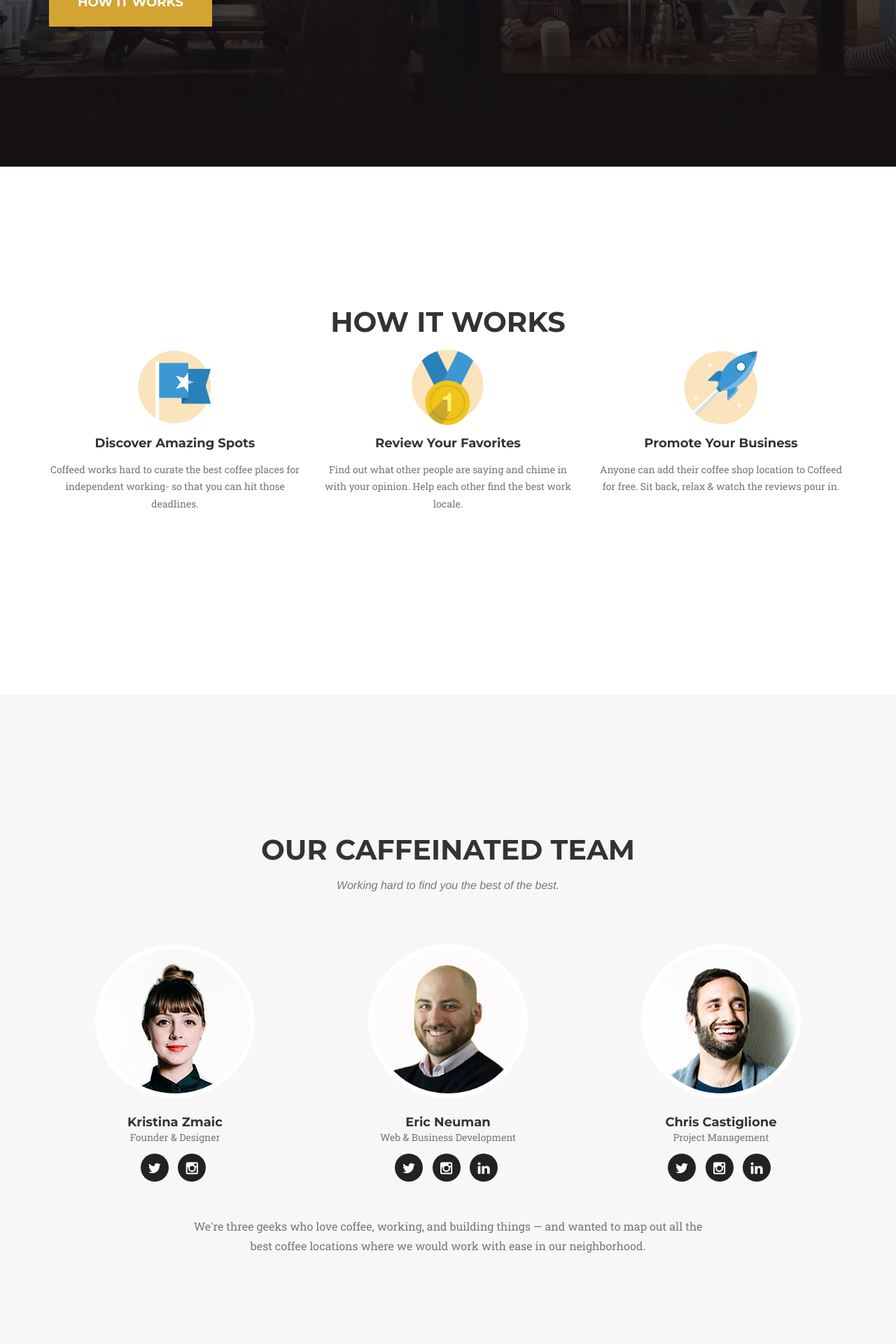
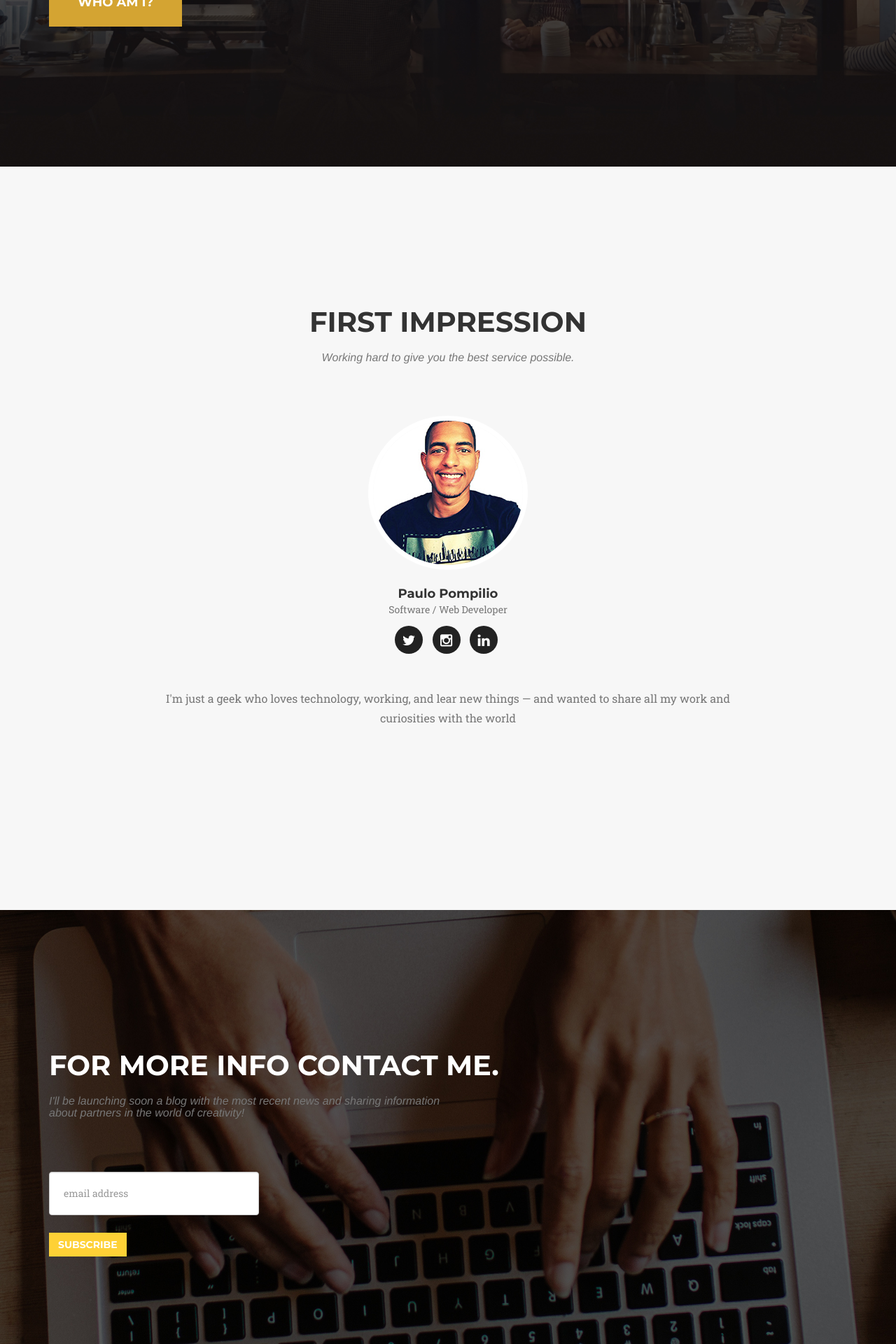
Before and after one commit to Pompz/coffeedapp, a Django app: page / in a window 1280 px wide. Shown: the part 560-2480 px from the top of the page at 70% size. Run offline with Django 3.2, Linux system fonts and the light colour scheme; some libraries are stand-ins or nearby versions; some web fonts are replaced.

Commit message:
changes to design

```diff
--- a/templates/base/index.html
+++ b/templates/base/index.html
@@ -10,7 +10,7 @@
     <meta name="description" content="">
     <meta name="author" content="">
 
-    <title>C O F F E E D</title>
+    <title>Paulo Pompilio - Web Developer</title>
 
     <!-- Bootstrap Core CSS -->
     <link href="{% static "css/bootstrap.min.css" %}" rel="stylesheet">
@@ -47,7 +47,7 @@
                     <span class="icon-bar"></span>
                     <span class="icon-bar"></span>
                 </button>
-                <a class="navbar-brand page-scroll" href="/">C O F F E E D</a>
+                <a class="navbar-brand page-scroll" href="/">P. P O M P I L I O</a>
             </div>
 
             <!-- Collect the nav links, forms, and other content for toggling -->
@@ -58,11 +58,9 @@
                         <a href="#page-top"></a>
                     </li>
                     <li>
-                        <a class="page-scroll" href="#services">Services</a>
+                        <a class="page-scroll" href="#impression">First Impression</a>
                     </li>
-                    <li>
-                        <a class="page-scroll" href="#team">Team</a>
-                    </li>
+
                     <li>
                         <a class="page-scroll" href="#contact">Contact</a>
                     </li>
@@ -80,102 +78,46 @@
    <header>
      <div class="container">
        <div class="intro-text">
-         <div class="intro-heading">Hi, We're Coffeed.</div>
-         <div class="intro-lead-in">Find your favorite office away from home. We're curating some of the best coffee shops to successfully work, meet & thrive at.</div>
-         <a href="#services" class="page-scroll btn btn-xl">How It Works</a>
+         <div class="intro-heading">Olá, I am Paulo Pompilio.</div>
+         <div class="intro-lead-in">I'm a web developer passionate about music, technology and creativity.</div>
+         <a href="#impression" class="page-scroll btn btn-xl">Who am I?</a>
        </div>
      </div>
    </header>
 
-    <!-- Services Section -->
-    <section id="services">
+
+
+
+    <!-- Impression Section -->
+    <section id="impression" class="bg-light-gray">
       <div class="container">
         <div class="row">
           <div class="col-lg-12 text-center">
-          <h2 class="section-heading">How It Works</h2>
-
-          </div>
-          </div>
-          <div class="row text-center">
-            <div class="col-md-4">
-            <img class="coffeed-svg-icon" src="{% static "img/svg/python_flag.svg" %}"></>
-            <h4 class="service-heading">Discover Amazing Spots</h4>
-            <p class="text-muted">Coffeed works hard to curate the best coffee places for independent working- so that you can hit those deadlines.</p>
-            </div>
-            <div class="col-md-4">
-            <img class="coffeed-svg-icon" src="{% static "img/svg/python_badge.svg" %}"></>
-            <h4 class="service-heading">Review Your Favorites</h4>
-            <p class="text-muted">Find out what other people are saying and chime in with your opinion. Help each other find the best work locale.</p>
-            </div>
-            <div class="col-md-4">
-            <img class="coffeed-svg-icon" src="{% static "img/svg/python_rocket.svg" %}"></>
-            <h4 class="service-heading">Promote Your Business</h4>
-            <p class="text-muted">Anyone can add their coffee shop location to Coffeed for free. Sit back, relax & watch the reviews pour in.</p>
-            </div>
-        </div>
-      </div>
-</section>
-
-
-
-    <!-- Team Section -->
-    <!-- Team Section -->
-    <section id="team" class="bg-light-gray">
-      <div class="container">
-        <div class="row">
-          <div class="col-lg-12 text-center">
-            <h2 class="section-heading">Our Caffeinated Team</h2>
-            <h3 class="section-subheading text-muted">Working hard to find you the best of the best.</h3>
+            <h2 class="section-heading">First Impression</h2>
+            <h3 class="section-subheading text-muted">Working hard to give you the best service possible.</h3>
           </div>
         </div>
-        <div class="row">
-          <div class="col-sm-4">
+
+          <div class="col-sm-12">
             <div class="team-member">
-              <img src="{% static "img/team/1.jpg" %}" class="img-responsive img-circle" alt="">
-              <h4>Kristina Zmaic</h4>
-              <p class="text-muted">Founder & Designer</p>
+              <img src="{% static "img/team/2.jpg" %}" class="img-responsive img-circle" alt="">
+              <h4>Paulo Pompilio</h4>
+              <p class="text-muted"> Software / Web Developer</p>
               <ul class="list-inline social-buttons">
-                <li><a href="https://twitter.com/kzmaic"><i class="fa fa-twitter"></i></a>
+                <li><a href="https://twitter.com/pompasjr"><i class="fa fa-twitter"></i></a>
                 </li>
-                <li><a href="https://instagram.com/kzmaic/"><i class="fa fa-instagram"></i></a>
+                <li><a href="https://instagram.com/paulo.pompilio"><i class="fa fa-instagram"></i></a>
+                </li>
+                <li><a href="https://www.linkedin.com/in/pompiliopaulo"><i class="fa fa-linkedin"></i></a>
                 </li>
               </ul>
             </div>
           </div>
-          <div class="col-sm-4">
-            <div class="team-member">
-              <img src="{% static "img/team/2.jpg" %}" class="img-responsive img-circle" alt="">
-              <h4>Eric Neuman</h4>
-              <p class="text-muted">Web & Business Development</p>
-              <ul class="list-inline social-buttons">
-                <li><a href="https://twitter.com/eric_neuman"><i class="fa fa-twitter"></i></a>
-                </li>
-                <li><a href="https://instagram.com/eric_neuman"><i class="fa fa-instagram"></i></a>
-                </li>
-                <li><a href="https://www.linkedin.com/in/ericneuman"><i class="fa fa-linkedin"></i></a>
-                </li>
-              </ul>
-            </div>
-          </div>
-          <div class="col-sm-4">
-            <div class="team-member">
-              <img src="{% static "img/team/3.jpg" %}" class="img-responsive img-circle" alt="">
-              <h4>Chris Castiglione</h4>
-              <p class="text-muted">Project Management</p>
-              <ul class="list-inline social-buttons">
-                <li><a href="https://twitter.com/castig"><i class="fa fa-twitter"></i></a>
-                </li>
-                <li><a href="https://instagram.com/castig"><i class="fa fa-instagram"></i></a>
-                </li>
-                <li><a href="http://www.linkedin.com/in/castig"><i class="fa fa-linkedin"></i></a>
-                </li>
-              </ul>
-            </div>
-          </div>
+
         </div>
         <div class="row">
           <div class="col-lg-8 col-lg-offset-2 text-center">
-            <p class="large text-muted">We're three geeks who love coffee, working, and building things — and wanted to map out all the best coffee locations where we would work with ease in our neighborhood.</p>
+            <p class="large text-muted">I'm just a geek who loves technology, working, and lear new things — and wanted to share all my work and curiosities with the world</p>
           </div>
         </div>
       </div>
@@ -186,8 +128,8 @@
       <div class="container">
         <div class="row">
           <div class="col-lg-12">
-            <h2 class="section-heading">Be the first to find out.</h2>
-            <h3 class="section-subheading text-muted">We'll be launching soon, so sign up to be one of the first to be invited.</h3>
+            <h2 class="section-heading">For more info contact me.</h2>
+            <h3 class="section-subheading text-muted">I'll be launching soon a blog with the most recent news and  sharing information </br>about partners in the world of creativity! </h3>
           </div>
         </div>
         <div class="row">
@@ -210,7 +152,7 @@
         <div class="container">
             <div class="row">
                 <div class="col-md-4">
-                    <span class="copyright">Copyright &copy; Your Website 2014</span>
+                    <span class="copyright">Copyright &copy; ByPompz</span>
                 </div>
                 <div class="col-md-4">
                     <ul class="list-inline social-buttons">
```
Also changed, not shown: requirements.txt (+8 -21 lines), static/css/bootstrap.css, static/img/team/2.jpg, 6 other files.
